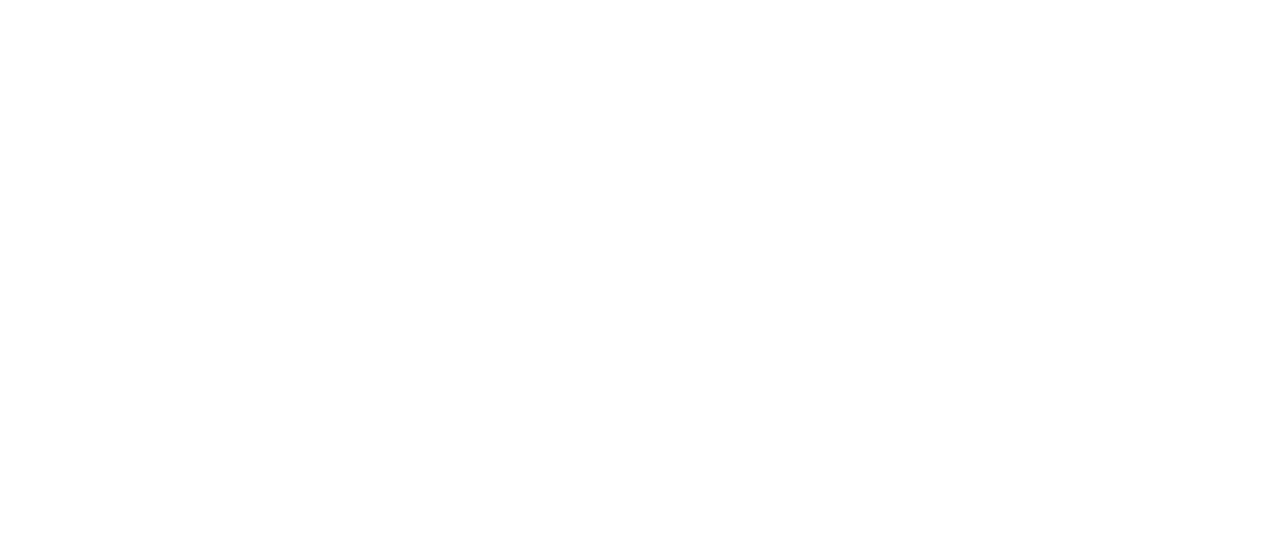
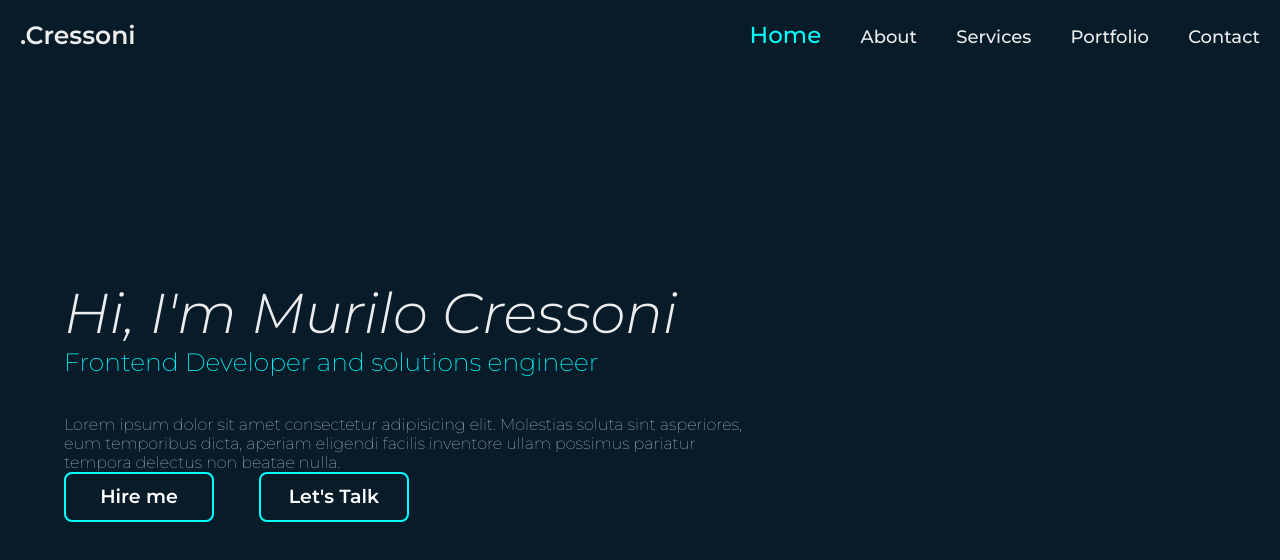
Before and after one commit to Cressoni/portifolio, a plain HTML site: page index.html in a window 1280 px wide. Drawn offline with Linux system fonts and the light colour scheme.

Commit message:
Ajustando o CSS e adicionando animations

```diff
--- /dev/null
+++ b/Assets/style.css
@@ -0,0 +1,106 @@
+/*Oficial font*/
+@import url('https://fonts.googleapis.com/css2?family=Montserrat:ital,wght@0,100..900;1,100..900&display=swap');
+
+/*Globals*/
+* {
+margin:0;
+padding:0;
+box-sizing: border-box;
+font-family: 'Montserrat', 'sans-serif';
+}
+
+body {
+    background-color: #081b29;
+    color: #ededed;
+}
+
+/*Navbar set up*/
+.container{
+    position: fixed;
+    top: 0;
+    left: 0;
+    width: 100%;
+    padding: 20px;
+    background-color: transparent;
+    display: flex;
+    justify-content: space-between;
+    align-items: center;
+    z-index: 100;
+}
+
+.logo{
+    font-size: 25px;
+    color: #ededed;
+    text-decoration: none;
+    font-weight: 600;
+}
+
+
+.navbar a {
+    font-size: 18px;
+    color: #ededed;
+    text-decoration: none;
+    font-weight: 500;
+    margin-left: 35px;
+    transition: .3s;
+}
+
+.navbar a:hover,
+.navbar a.active {
+    font-size: 23px;
+    color: aqua;
+}
+
+/*body setup*/
+
+.home {
+    height: 100vh;
+    display: flex;
+    align-items: center;
+    padding: 0 5%;
+}
+
+.homeContent {
+    max-width: 700px;
+}
+
+.homeContent h1 {
+    font-size: 56px;
+    font-weight: 300;
+    font-style:oblique;
+}
+
+.homeContent h3 {
+    font-size: 25px;
+    font-weight: 200;
+    color: aqua;
+}
+
+.homeContent p {
+    font-size: 16px;
+    font-weight: 100;
+}
+
+.homeContent .btnBox {
+    display: flex;
+    justify-content: space-between;
+    width: 345px;
+    height: 50px;
+
+}
+
+.btnBox a {
+    display: inline-flex;
+    justify-content: center;
+    align-items: center;
+    width: 150px;
+    height: 100%;
+    background-color: transparent;
+    border: 2px solid aqua;
+    border-radius: 8px;
+    font-size: 19px;
+    color: #ffffff;
+    text-decoration: none;
+    font-weight: 600;
+    letter-spacing: 1;
+}
--- a/index.html
+++ b/index.html
@@ -3,9 +3,36 @@
 <head>
     <meta charset="UTF-8">
     <meta name="viewport" content="width=device-width, initial-scale=1.0">
-    <title>CommitFy</title>
+    <link rel="stylesheet" href="./Assets/style.css">
+
+    <title>Murilo Cressoni</title>
+
 </head>
 <body>
+    <header class="container">
+        <a href="#" class="logo">.Cressoni</a>
 
+        <nav class="navbar">
+            <a href="#" class="active">Home</a>
+            <a href="#">About</a>
+            <a href="#">Services</a>
+            <a href="#">Portfolio</a>
+            <a href="#">Contact</a>
+        </nav>
+
+    </header>
+
+    <section class="home">
+        <div class="homeContent">
+            <h1>Hi, I'm Murilo Cressoni</h1>
+            <h3>Frontend Developer and solutions engineer</h3>
+            <br></br>
+            <p>Lorem ipsum dolor sit amet consectetur adipisicing elit. Molestias soluta sint asperiores, eum temporibus dicta, aperiam eligendi facilis inventore ullam possimus pariatur tempora delectus non beatae nulla.</p>
+            <div class="btnBox">
+                <a href="#">Hire me</a>
+                <a href="#">Let's Talk</a>
+            </div><!--btnBox-->
+        </div><!--homeContent-->
+    </section>
 </body>
 </html>
```
